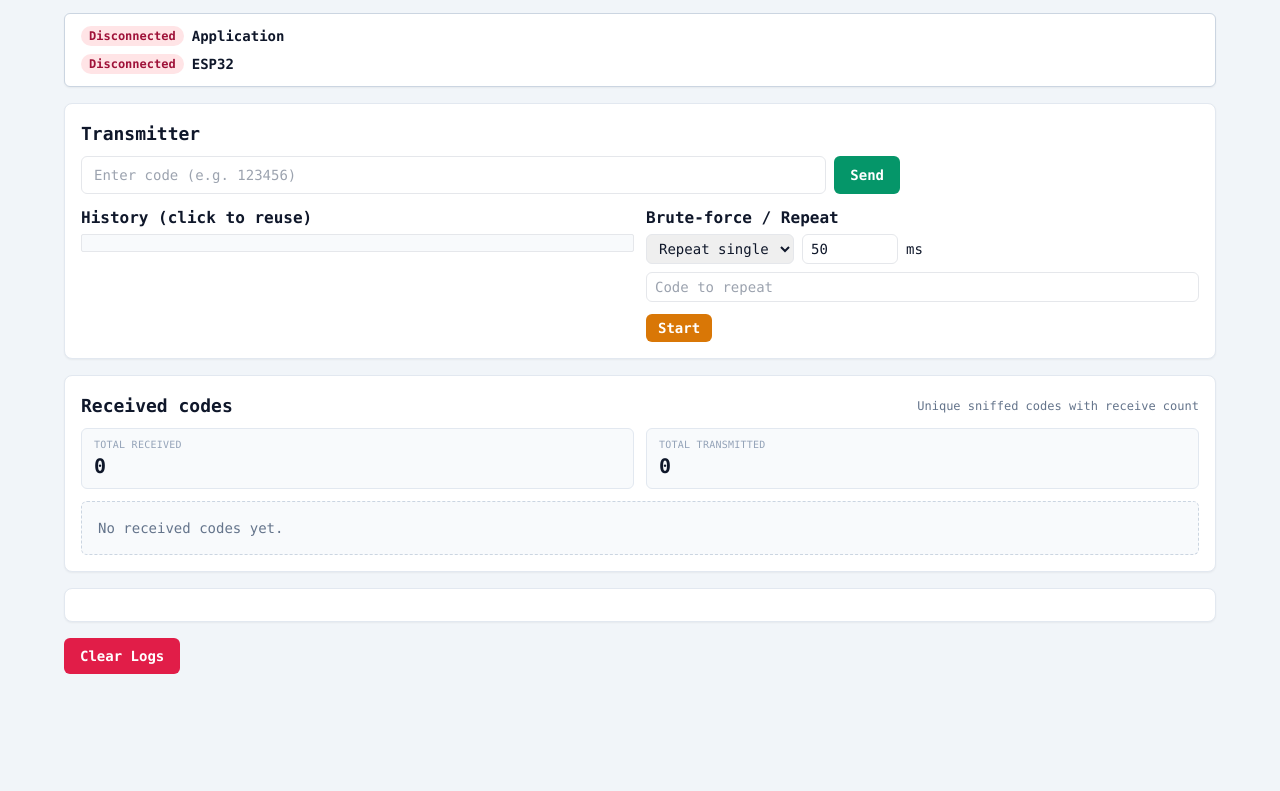
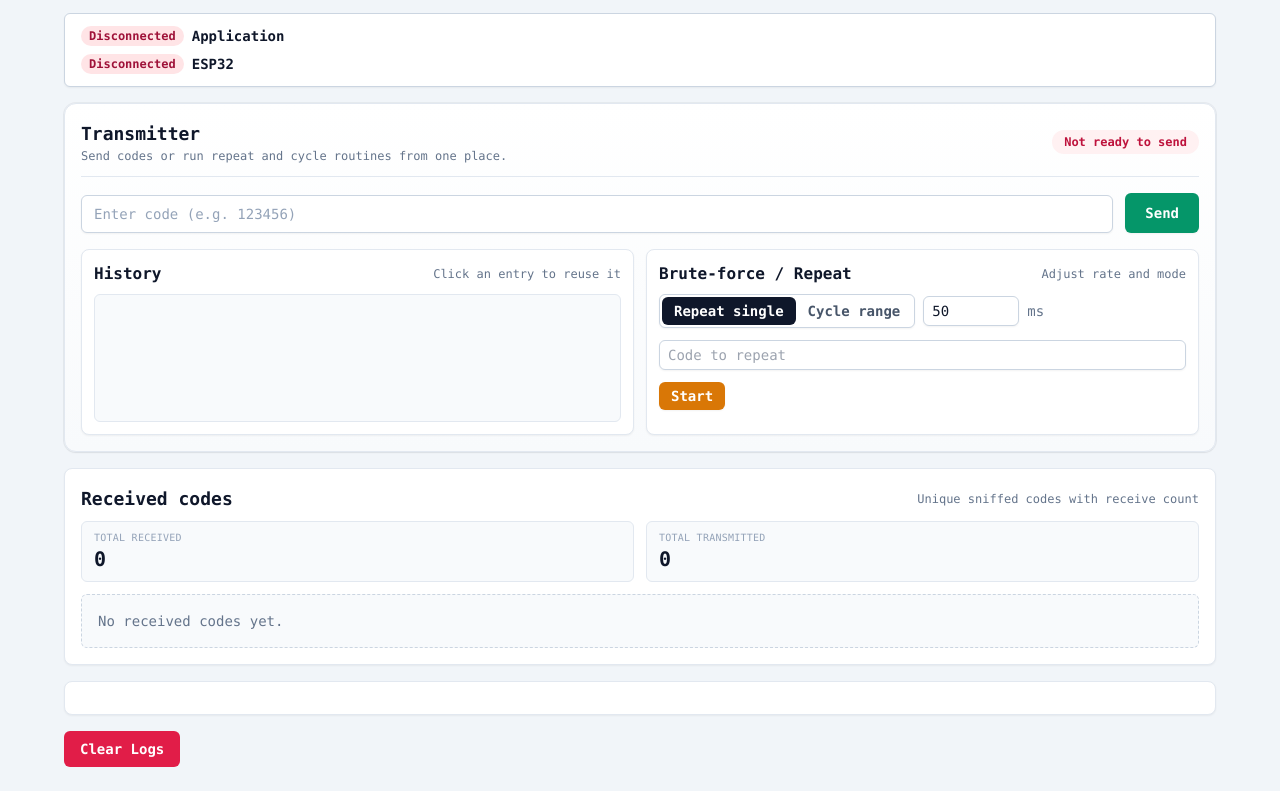
Before and after one commit to JustCallMeQuincy/ESP32-RF-sniffer, a website: page socketio-backend/public/index.html in a window 1280 px wide. Shown: the part 63-854 px from the top of the page. Before the commit the page ends 800 px from the top, so only its background shows below. Drawn offline with nearby package versions, Linux system fonts and the light colour scheme; no server answers.

Commit message:
Enhance transmitter UI with improved layout, status indicators, and functionality for repetition mode selection

```diff
--- a/socketio-backend/public/index.html
+++ b/socketio-backend/public/index.html
@@ -32,53 +32,85 @@
         </div>
 
         <!-- Transmitter controls -->
-        <div id="transmitter" class="mb-4 rounded-lg border border-slate-200 bg-white p-4 shadow-sm">
-            <h2 class="mb-2 text-lg font-semibold">Transmitter</h2>
-
-            <div class="flex gap-2">
-                <input id="txCodeInput" type="text" placeholder="Enter code (e.g. 123456)"
-                    class="w-2/3 rounded-md border px-3 py-2 text-sm" />
-                <button id="sendTxButton"
-                    class="rounded-md bg-emerald-600 px-4 py-2 text-sm font-semibold text-white hover:bg-emerald-700">Send</button>
+        <div id="transmitter"
+            class="mb-4 rounded-xl border border-slate-200 bg-gradient-to-b from-white to-slate-50 p-4 shadow-sm ring-1 ring-slate-900/5">
+            <div class="mb-4 flex items-center justify-between gap-3 border-b border-slate-200 pb-3">
+                <div>
+                    <h2 class="text-lg font-semibold text-slate-900">Transmitter</h2>
+                    <p class="text-xs text-slate-500">Send codes or run repeat and cycle routines from one place.</p>
+                </div>
+                <span id="txStatusBadge"
+                    class="rounded-full bg-rose-50 px-3 py-1 text-xs font-semibold text-rose-700">Not ready to
+                    send</span>
             </div>
 
-            <div class="mt-3 grid grid-cols-1 md:grid-cols-2 gap-3">
-                <div>
-                    <div class="mb-1 font-semibold">History (click to reuse)</div>
-                    <div id="txHistory" class="max-h-32 overflow-y-auto rounded-sm border bg-slate-50 p-2 text-sm">
+            <div class="grid gap-3 md:grid-cols-[minmax(0,1fr)_auto] md:items-end">
+                <input id="txCodeInput" type="text" placeholder="Enter code (e.g. 123456)"
+                    class="w-full rounded-md border border-slate-300 bg-white px-3 py-2 text-sm shadow-sm outline-none transition placeholder:text-slate-400 focus:border-emerald-500 focus:ring-2 focus:ring-emerald-500/20" />
+                <button id="sendTxButton"
+                    class="inline-flex h-10 items-center justify-center rounded-md bg-emerald-600 px-5 text-sm font-semibold text-white shadow-sm transition hover:bg-emerald-700 focus:outline-none focus:ring-2 focus:ring-emerald-500 focus:ring-offset-2">Send</button>
+            </div>
+
+            <div class="mt-4 grid grid-cols-1 gap-3 md:grid-cols-2">
+                <div class="h-full rounded-lg border border-slate-200 bg-white p-3 shadow-sm">
+                    <div class="mb-2 flex items-center justify-between gap-3">
+                        <div class="font-semibold text-slate-900">History</div>
+                        <div class="text-xs text-slate-500">Click an entry to reuse it</div>
+                    </div>
+                    <div id="txHistory"
+                        class="min-h-32 max-h-36 overflow-y-auto rounded-md border border-slate-200 bg-slate-50 p-2 text-sm">
                     </div>
                 </div>
 
-                <div>
-                    <div class="mb-1 font-semibold">Brute-force / Repeat</div>
-                    <div class="flex gap-2">
-                        <select id="bfMode" class="rounded-md border px-2 py-1 text-sm">
-                            <option value="repeat">Repeat single</option>
-                            <option value="cycle">Cycle range</option>
-                        </select>
+                <div class="h-full rounded-lg border border-slate-200 bg-white p-3 shadow-sm">
+                    <div class="mb-2 flex items-center justify-between gap-3">
+                        <div class="font-semibold text-slate-900">Brute-force / Repeat</div>
+                        <div class="text-xs text-slate-500">Adjust rate and mode</div>
+                    </div>
+                    <div class="flex flex-wrap items-center gap-2">
+                        <input id="bfMode" type="hidden" value="repeat" />
+                        <div class="inline-flex rounded-md border border-slate-300 bg-white p-0.5 shadow-sm"
+                            role="tablist" aria-label="Brute-force mode">
+                            <button id="bfModeRepeat" type="button"
+                                class="rounded-md px-3 py-1 text-sm font-semibold transition" aria-pressed="true">Repeat
+                                single</button>
+                            <button id="bfModeCycle" type="button"
+                                class="rounded-md px-3 py-1 text-sm font-semibold transition" aria-pressed="false">Cycle
+                                range</button>
+                        </div>
                         <input id="bfRate" type="number" value="50" min="1"
-                            class="w-24 rounded-md border px-2 py-1 text-sm" />
-                        <span class="text-sm self-center">ms</span>
+                            class="w-24 rounded-md border border-slate-300 bg-white px-2 py-1 text-sm shadow-sm" />
+                        <span class="text-sm text-slate-500">ms</span>
                     </div>
 
-                    <div class="mt-2 flex gap-2">
+                    <div class="mt-3 flex gap-2">
                         <div id="bfRepeatWrapper" class="flex-1">
                             <input id="bfRepeat" type="text" placeholder="Code to repeat"
-                                class="w-full rounded-md border px-2 py-1 text-sm" />
+                                class="w-full rounded-md border border-slate-300 bg-white px-2 py-1 text-sm shadow-sm" />
                         </div>
                         <div id="bfCycleWrapper" class="flex flex-1 gap-2">
-                            <input id="bfStart" type="text" placeholder="Start code"
-                                class="w-1/2 rounded-md border px-2 py-1 text-sm" />
-                            <input id="bfEnd" type="text" placeholder="End code"
-                                class="w-1/2 rounded-md border px-2 py-1 text-sm" />
+                            <div class="flex flex-1 gap-2">
+                                <input id="bfStart" type="text" placeholder="Start code"
+                                    class="w-1/2 rounded-md border border-slate-300 bg-white px-2 py-1 text-sm shadow-sm" />
+                                <input id="bfEnd" type="text" placeholder="End code"
+                                    class="w-1/2 rounded-md border border-slate-300 bg-white px-2 py-1 text-sm shadow-sm" />
+                            </div>
+                            <button id="bfCycleRestart" type="button" title="Restart cycle from the start code"
+                                class="hidden inline-flex h-8 w-8 flex-none items-center justify-center rounded-md border border-slate-300 bg-white text-slate-500 shadow-sm transition hover:bg-slate-100 hover:text-slate-800 focus:outline-none focus:ring-2 focus:ring-emerald-500/30">
+                                <svg viewBox="0 0 20 20" fill="none" stroke="currentColor" stroke-width="1.75"
+                                    stroke-linecap="round" stroke-linejoin="round" class="h-4 w-4" aria-hidden="true">
+                                    <path d="M5.5 8.5A6 6 0 1 1 4.8 12" />
+                                    <path d="M5 5v4h4" />
+                                </svg>
+                            </button>
                         </div>
                     </div>
 
                     <div class="mt-3 flex gap-2">
                         <button id="bfStartStop"
-                            class="rounded-md bg-amber-600 px-3 py-1 text-sm font-semibold text-white hover:bg-amber-700">Start</button>
+                            class="rounded-md bg-amber-600 px-3 py-1 text-sm font-semibold text-white shadow-sm transition hover:bg-amber-700">Start</button>
                         <button id="bfStep"
-                            class="rounded-md bg-slate-600 px-3 py-1 text-sm font-semibold text-white hover:bg-slate-700">Step</button>
+                            class="rounded-md bg-slate-600 px-3 py-1 text-sm font-semibold text-white shadow-sm transition hover:bg-slate-700">Step</button>
                     </div>
                 </div>
             </div>
@@ -120,6 +152,7 @@
         const frontendUptime = document.getElementById('frontendUptime');
         const espStatusBadge = document.getElementById('espStatusBadge');
         const espUptime = document.getElementById('espUptime');
+        const txStatusBadge = document.getElementById('txStatusBadge');
         const clearLogsButton = document.getElementById('clearLogsButton');
 
         // Transmitter elements
@@ -130,12 +163,15 @@
         const receivedTotalCount = document.getElementById('receivedTotalCount');
         const transmittedTotalCount = document.getElementById('transmittedTotalCount');
         const bfMode = document.getElementById('bfMode');
+        const bfModeRepeat = document.getElementById('bfModeRepeat');
+        const bfModeCycle = document.getElementById('bfModeCycle');
         const bfRate = document.getElementById('bfRate');
         const bfRepeat = document.getElementById('bfRepeat');
         const bfStart = document.getElementById('bfStart');
         const bfEnd = document.getElementById('bfEnd');
         const bfRepeatWrapper = document.getElementById('bfRepeatWrapper');
         const bfCycleWrapper = document.getElementById('bfCycleWrapper');
+        const bfCycleRestart = document.getElementById('bfCycleRestart');
         const bfStartStop = document.getElementById('bfStartStop');
         const bfStep = document.getElementById('bfStep');
 
@@ -171,13 +207,29 @@
         function updateConnectionBanner() {
             setStatusRow(frontendStatusBadge, frontendUptime, frontendConnected, frontendConnectedAt);
             setStatusRow(espStatusBadge, espUptime, espConnected, espConnectedAt);
+            updateTransmitterStatus();
+        }
+
+        function updateTransmitterStatus() {
+            const isReady = frontendConnected && espConnected;
+            txStatusBadge.textContent = isReady ? 'Ready to send' : 'Not ready to send';
+            txStatusBadge.classList.toggle('bg-emerald-50', isReady);
+            txStatusBadge.classList.toggle('text-emerald-700', isReady);
+            txStatusBadge.classList.toggle('bg-rose-50', !isReady);
+            txStatusBadge.classList.toggle('text-rose-700', !isReady);
         }
 
         setInterval(() => {
             updateConnectionBanner();
         }, 1000);
 
-        bfMode.addEventListener('change', updateBruteForceModeUI);
+        bfModeRepeat.addEventListener('click', () => setBruteForceMode('repeat'));
+        bfModeCycle.addEventListener('click', () => setBruteForceMode('cycle'));
+
+        function setBruteForceMode(mode) {
+            bfMode.value = mode;
+            updateBruteForceModeUI();
+        }
 
         function formatTimestamp(timestamp) {
             const date = new Date(timestamp);
@@ -202,6 +254,24 @@
             bfCycleWrapper.classList.toggle('hidden', isRepeatMode);
             bfStep.classList.toggle('hidden', isRepeatMode);
             bfStep.disabled = isRepeatMode;
+            updateCycleRestartButtonUI();
+            bfModeRepeat.classList.toggle('bg-slate-900', isRepeatMode);
+            bfModeRepeat.classList.toggle('text-white', isRepeatMode);
+            bfModeRepeat.classList.toggle('bg-transparent', !isRepeatMode);
+            bfModeRepeat.classList.toggle('text-slate-600', !isRepeatMode);
+            bfModeCycle.classList.toggle('bg-slate-900', !isRepeatMode);
+            bfModeCycle.classList.toggle('text-white', !isRepeatMode);
+            bfModeCycle.classList.toggle('bg-transparent', isRepeatMode);
+            bfModeCycle.classList.toggle('text-slate-600', isRepeatMode);
+            bfModeRepeat.setAttribute('aria-pressed', String(isRepeatMode));
+            bfModeCycle.setAttribute('aria-pressed', String(!isRepeatMode));
+        }
+
+        function updateCycleRestartButtonUI() {
+            const isCycleMode = bfMode.value === 'cycle';
+            const start = parseInt(bfStart.value);
+            const shouldShow = isCycleMode && bfCurrent !== null && !Number.isNaN(start) && bfCurrent !== start;
+            bfCycleRestart.classList.toggle('hidden', !shouldShow);
         }
 
         // --- Log loading ---
@@ -614,10 +684,12 @@
                 const end = parseInt(bfEnd.value);
                 if (Number.isNaN(start) || Number.isNaN(end)) return alert('Enter valid start and end numeric codes');
                 bfCurrent = start;
+                updateCycleRestartButtonUI();
                 bfInterval = setInterval(() => {
                     sendCode(String(bfCurrent), false);
                     bfCurrent++;
                     if (bfCurrent > end) bfCurrent = start;
+                    updateCycleRestartButtonUI();
                 }, rate);
             }
             bfStartStop.textContent = 'Stop';
@@ -651,7 +723,16 @@
                 sendCode(String(bfCurrent), false);
                 bfCurrent++;
                 if (bfCurrent > end) bfCurrent = start;
+                updateCycleRestartButtonUI();
             }
+        });
+
+        bfCycleRestart.addEventListener('click', () => {
+            if (bfMode.value !== 'cycle') return;
+            const start = parseInt(bfStart.value);
+            if (Number.isNaN(start)) return alert('Enter a valid start numeric code');
+            bfCurrent = start;
+            updateCycleRestartButtonUI();
         });
 
         function escapeHtml(text) {
```
